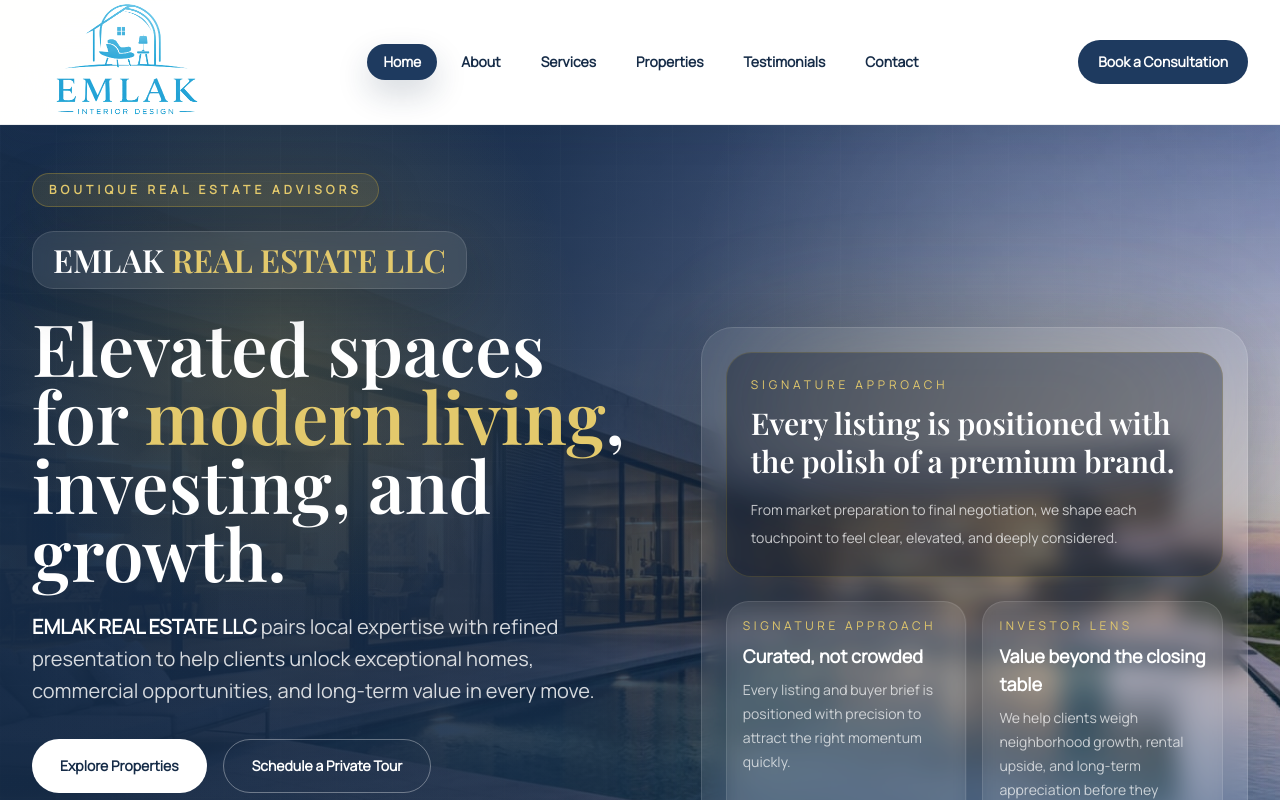
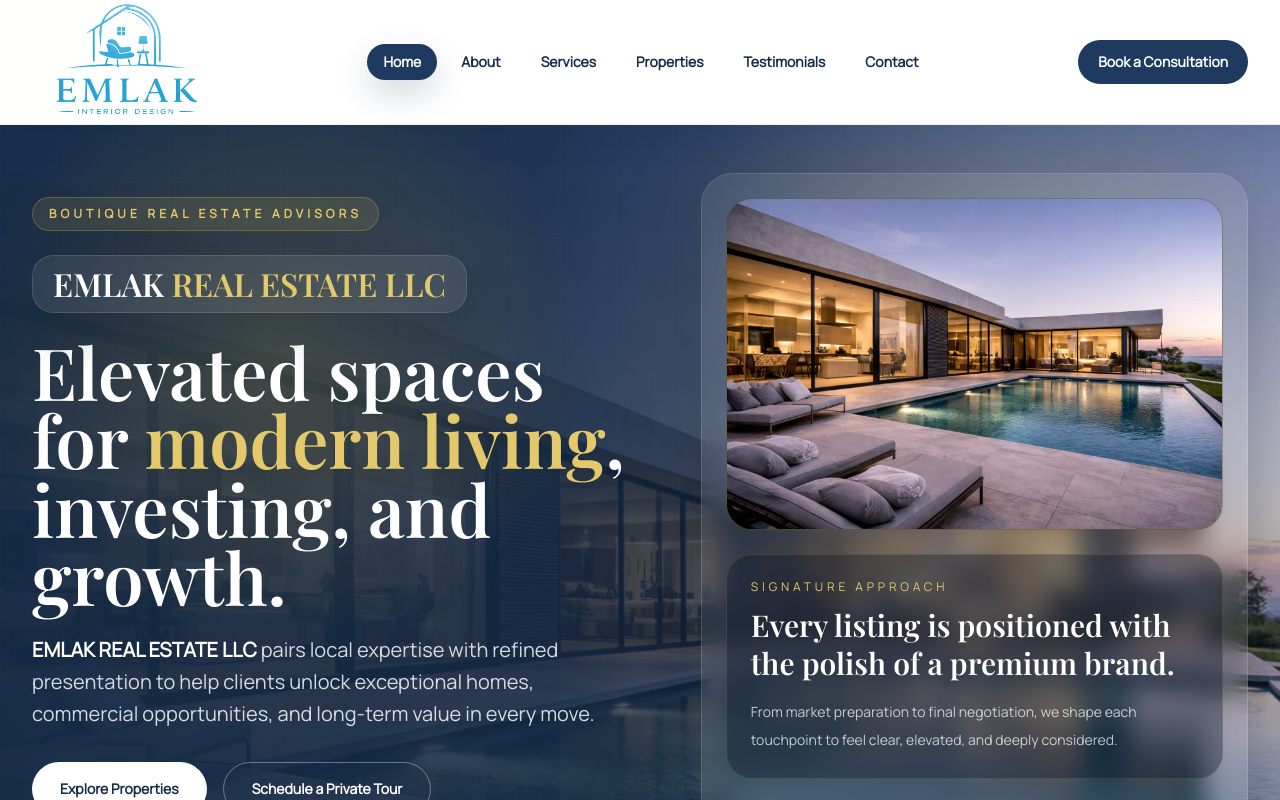
Before and after one commit to Zuvairiya7197/react-next-single-page, a Next.js app: page / in a window 1280 px wide. Shown: the top 800 px of the page. Built offline with nearby package versions, Linux system fonts and the light colour scheme.

Commit message:
image added back

```diff
--- a/components/Hero.tsx
+++ b/components/Hero.tsx
@@ -85,7 +85,17 @@
         <SectionReveal className="relative z-10" delay={0.1}>
           <div className="relative rounded-[2rem] border border-white/12 bg-[rgba(255,255,255,0.08)] p-5 shadow-[0_30px_90px_rgba(12,24,41,0.28)] backdrop-blur-md sm:p-6">
             <div className="absolute inset-x-10 top-4 h-28 rounded-full bg-[rgba(212,175,55,0.18)] blur-3xl" />
-            <div className="relative rounded-[1.6rem] border border-[rgba(212,175,55,0.18)] bg-[rgba(9,20,35,0.34)] p-6">
+            <div className="relative overflow-hidden rounded-[1.6rem] border border-[rgba(212,175,55,0.18)] bg-[rgba(9,20,35,0.28)]">
+              <Image
+                src="/images/1st.jpeg"
+                alt="Luxury modern property exterior with pool"
+                width={900}
+                height={760}
+                className="h-[16rem] w-full object-cover sm:h-[20rem] lg:h-[24rem]"
+              />
+            </div>
+
+            <div className="relative mt-6 rounded-[1.6rem] border border-[rgba(212,175,55,0.18)] bg-[rgba(9,20,35,0.34)] p-6">
               <p className="text-xs uppercase tracking-[0.32em] text-[var(--color-gold-400)]">
                 Signature Approach
               </p>
```
